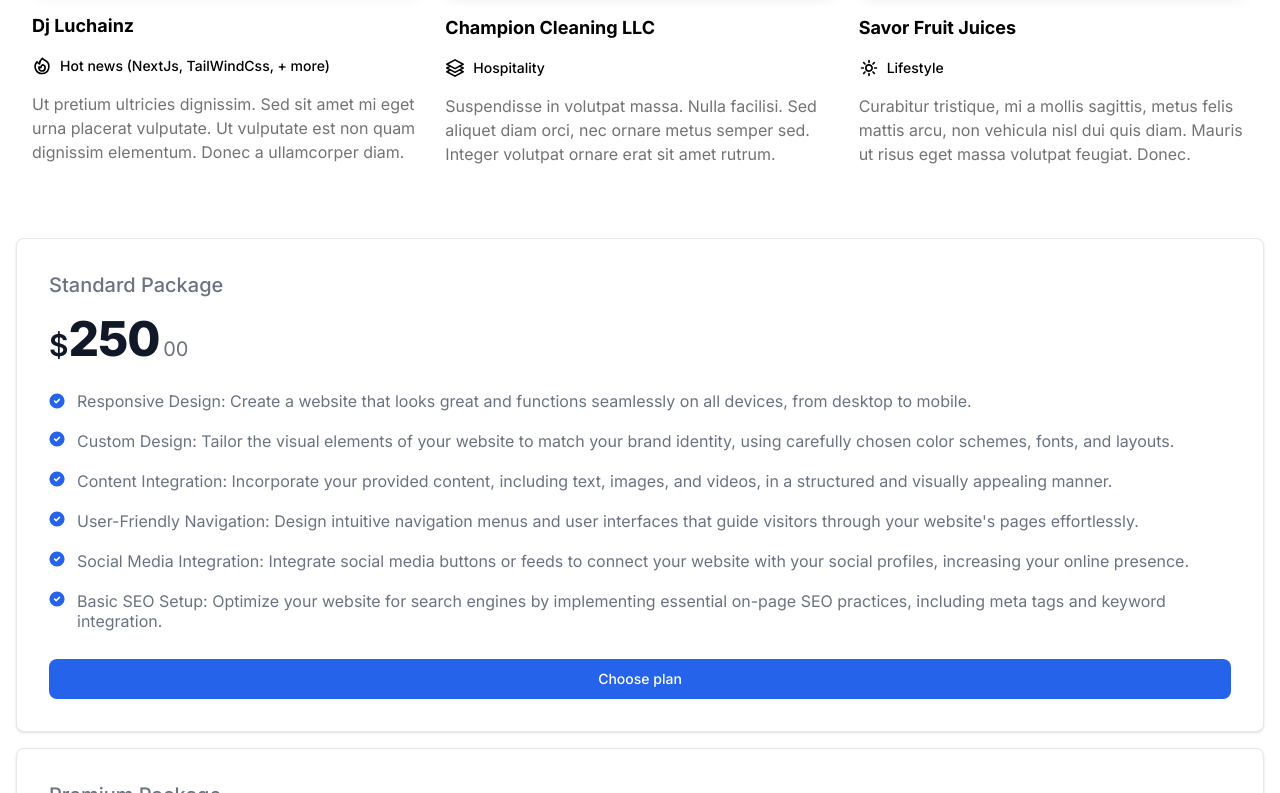
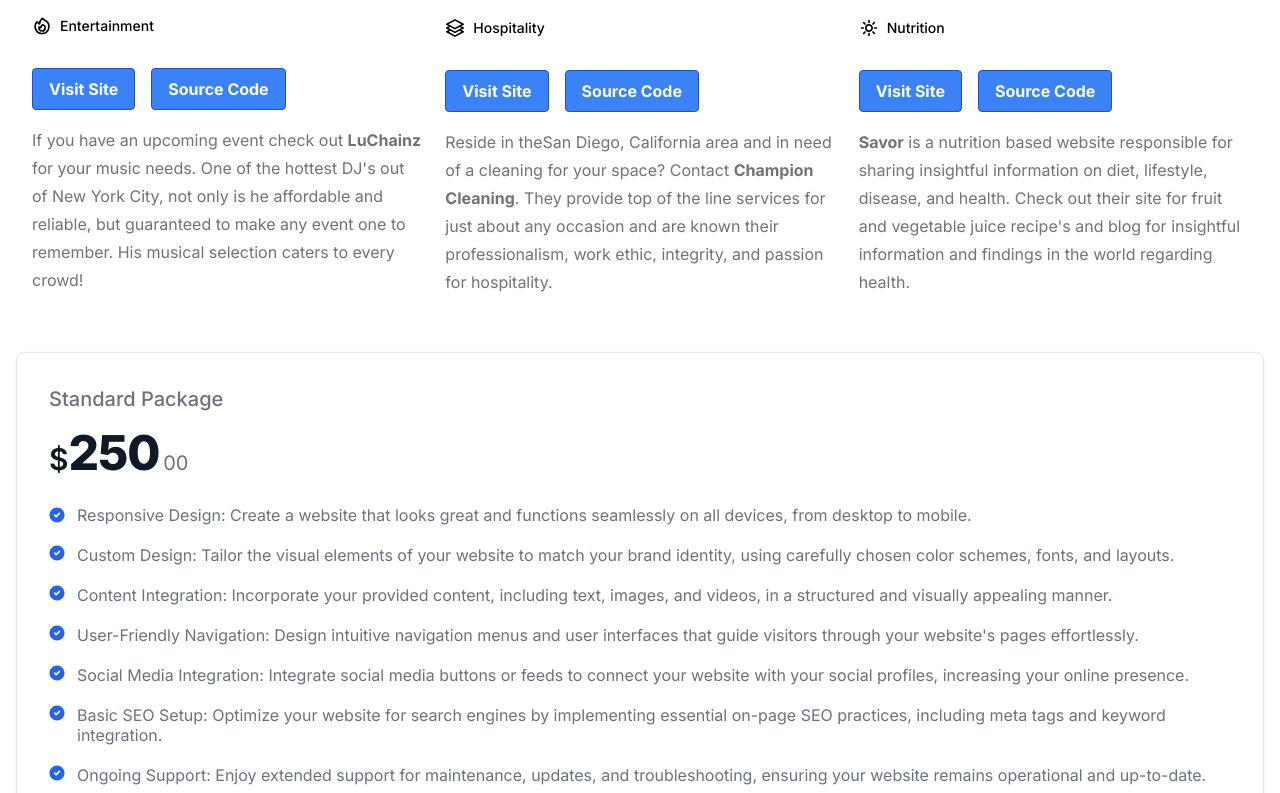
Before and after one commit to lamboprogramming/portfolio, a Next.js app: page / in a window 1280 px wide. Shown: the part 1047-1840 px from the top of the page. Built offline with nearby package versions, Linux system fonts and the light colour scheme.

Commit message:
project component finished

```diff
--- a/app/components/Pricing.tsx
+++ b/app/components/Pricing.tsx
@@ -3,7 +3,7 @@ import React from 'react';
 const Pricing = () => {
   return (
     <div className='flex flex-wrap  p-4 space-x- space-y-4 justify-evenly'>
-
+     {/* Card 1  */}
     <div className="flex  flex-col w-full  p-4 bg-white border border-gray-200 rounded-lg shadow sm:p-8 ">
         <h5 className="mb-4 text-xl font-medium text-gray-500 ">Standard Package</h5>
         <div className="flex items-baseline text-gray-900 ">
@@ -11,7 +11,7 @@ const Pricing = () => {
             <span className="text-5xl font-extrabold tracking-tight">250</span>
             <span className="ml-1 text-xl font-normal text-gray-500 ">00</span>
         </div>
-        <ul role="list" className="space-y-5 my-7">
+        <ul role="list" className="space-y-5 my-7  ">
             <li className="flex space-x-3 items-center">
                 <svg className="flex-shrink-0 w-4 h-4 text-blue-600 " aria-hidden="true" xmlns="http://www.w3.org/2000/svg" fill="currentColor" viewBox="0 0 20 20">
                     <path d="M10 .5a9.5 9.5 0 1 0 9.5 9.5A9.51 9.51 0 0 0 10 .5Zm3.707 8.207-4 4a1 1 0 0 1-1.414 0l-2-2a1 1 0 0 1 1.414-1.414L9 10.586l3.293-3.293a1 1 0 0 1 1.414 1.414Z"/>
@@ -48,17 +48,25 @@ const Pricing = () => {
                 </svg>
                 <span className="text-base font-normal leading-tight text-gray-500 ">Basic SEO Setup: Optimize your website for search engines by implementing essential on-page SEO practices, including meta tags and keyword integration.</span>
             </li>
+            <li className="flex space-x-3">
+                <svg className="flex-shrink-0 w-4 h-4 text-blue-600 " aria-hidden="true" xmlns="http://www.w3.org/2000/svg" fill="currentColor" viewBox="0 0 20 20">
+                    <path d="M10 .5a9.5 9.5 0 1 0 9.5 9.5A9.51 9.51 0 0 0 10 .5Zm3.707 8.207-4 4a1 1 0 0 1-1.414 0l-2-2a1 1 0 0 1 1.414-1.414L9 10.586l3.293-3.293a1 1 0 0 1 1.414 1.414Z"/>
+                </svg>
+                <span className="text-base font-normal leading-tight text-gray-500 ">Ongoing Support: Enjoy extended support for maintenance, updates, and troubleshooting, ensuring your website remains operational and up-to-date.</span>
+            </li>
 
 
         </ul>
+        <p className='mb-4 '>Further services may be requested at an additional rate</p>
         <button type="button" className="text-white bg-blue-600 hover:bg-blue-700 focus:ring-4 focus:outline-none focus:ring-blue-200  font-medium rounded-lg text-sm px-5 py-2.5 inline-flex justify-center w-full text-center">Choose plan</button>
     </div>
 
+    {/* Card 2 */}
     <div className="flex  flex-col w-full  p-4 bg-white border border-gray-200 rounded-lg shadow sm:p-8 ">
         <h5 className="mb-4 text-xl font-medium text-gray-500 ">Premium Package</h5>
         <div className="flex items-baseline text-gray-900 ">
             <span className="text-3xl font-semibold">$</span>
-            <span className="text-5xl font-extrabold tracking-tight">500</span>
+            <span className="text-5xl font-extrabold tracking-tight">475</span>
             <span className="ml-1 text-xl font-normal text-gray-500 ">00</span>
         </div>
         <ul role="list" className="space-y-5 my-7">
@@ -119,6 +127,7 @@ const Pricing = () => {
 
 
         </ul>
+        <p className='mb-4 '>Further services may be requested at an additional rate</p>
         <button type="button" className="text-white bg-blue-600 hover:bg-blue-700 focus:ring-4 focus:outline-none focus:ring-blue-200  font-medium rounded-lg text-sm px-5 py-2.5 inline-flex justify-center w-full text-center">Choose plan</button>
     </div>
 
--- a/app/components/Projects.tsx
+++ b/app/components/Projects.tsx
@@ -11,7 +11,7 @@ const Projects = () => {
   return (
     <div className='p-2'>
       {/* <!-- Container for demo purpose --> */}
-<div className="container my-12 mx-auto md:px-6">
+<div className=" my-2 mx-auto md:px-6">
   {/* <!-- Section: Design Block --> */}
   <section className="mb-8 text-center lg:text-left">
     <h2 className="mb-12 text-center text-3xl font-bold">
@@ -25,23 +25,30 @@ const Projects = () => {
 
           <Image src={Dj} alt="#" className="w-full" />
 
-          <a href="https://djluchainz.com/" className='cursor-pointer'>
-            <div
-              className="mask absolute top-0 right-0 bottom-0 left-0 h-full w-full overflow-hidden bg-fixed opacity-0 transition duration-300 ease-in-out hover:opacity-100 bg-[hsla(0,0%,98.4%,0.2)]"></div>
-          </a>
+
         </div>
-        <h5 className="mb-4 text-lg font-bold">Dj Luchainz </h5>
+        <h5 className="mb-4 text-lg font-bold">Dj LuChainz </h5>
         <div className="mb-4 flex items-center justify-center text-sm font-medium  lg:justify-start">
           <svg xmlns="http://www.w3.org/2000/svg" fill="none" viewBox="0 0 24 24" strokeWidth="2" stroke="currentColor" className="w-5 h-5 mr-2">
             <path strokeLinecap="round" strokeLinejoin="round" d="M15.362 5.214A8.252 8.252 0 0112 21 8.25 8.25 0 016.038 7.048 8.287 8.287 0 009 9.6a8.983 8.983 0 013.361-6.867 8.21 8.21 0 003 2.48z" />
             <path strokeLinecap="round" strokeLinejoin="round" d="M12 18a3.75 3.75 0 00.495-7.467 5.99 5.99 0 00-1.925 3.546 5.974 5.974 0 01-2.133-1A3.75 3.75 0 0012 18z" />
           </svg>
-          Hot news (NextJs, TailWindCss, + more)
+          Entertainment
         </div>
-        <p className="text-neutral-500 ">
-          Ut pretium ultricies dignissim. Sed sit amet mi eget urna placerat
-          vulputate. Ut vulputate est non quam dignissim elementum. Donec a
-          ullamcorper diam.
+        {/*  Buttons */}
+        <div className='flex mb-4 mt-8 space-x-4 justify-center lg:justify-start '>
+        <a href="https://djluchainz.com/" className='cursor-pointer'>
+          <button className="bg-blue-500 hover:bg-blue-700 text-white font-bold py-2 px-4 border border-blue-700 rounded ">Visit Site</button>
+        </a>
+
+        <a href="https://github.com/lamboprogramming/vercel-launch/tree/master/djluchainz" className='cursor-pointer'>
+          <button className="bg-blue-500 hover:bg-blue-700 text-white font-bold py-2 px-4 border border-blue-700 rounded">Source Code</button>
+        </a>
+        </div>
+
+
+        <p className="text-neutral-500 leading-7  ">
+          If you have an upcoming event check out <span className="font-bold">LuChainz</span> for your music needs. One of the hottest DJ&apos;s out of New York City, not only is he affordable and reliable, but guaranteed to make any event one to remember. His musical selection caters to every crowd!
         </p>
       </div>
 
@@ -49,24 +56,27 @@ const Projects = () => {
       <div className="mb-12 lg:mb-0">
         <div className="relative mb-6 overflow-hidden rounded-lg bg-cover bg-no-repeat shadow-lg dark:shadow-black/20 bg-[50%]" data-te-ripple-init data-te-ripple-color="light">
           <Image src={Champion} className="w-full " alt="#"  />
-          <a href="https://cleaning-service-git-master-lamboprogramming.vercel.app/
-">
-            <div
-              className="mask absolute top-0 right-0 bottom-0 left-0 h-full w-full overflow-hidden bg-fixed opacity-0 transition duration-300 ease-in-out hover:opacity-100 bg-[hsla(0,0%,98.4%,0.2)]"></div>
-          </a>
         </div>
 
-        <h5 className="mb-4 text-lg font-bold">Champion Cleaning LLC</h5>
+        <h5 className="mb-4 text-lg font-bold">Champion Cleaning</h5>
         <div className="mb-4 flex items-center justify-center text-sm font-medium text-primary  lg:justify-start">
           <svg xmlns="http://www.w3.org/2000/svg" fill="none" viewBox="0 0 24 24" strokeWidth="2" stroke="currentColor" className="w-5 h-5 mr-2">
             <path strokeLinecap="round" strokeLinejoin="round" d="M6.429 9.75L2.25 12l4.179 2.25m0-4.5l5.571 3 5.571-3m-11.142 0L2.25 7.5 12 2.25l9.75 5.25-4.179 2.25m0 0L21.75 12l-4.179 2.25m0 0l4.179 2.25L12 21.75 2.25 16.5l4.179-2.25m11.142 0l-5.571 3-5.571-3" />
           </svg>
           Hospitality
         </div>
-        <p className="text-neutral-500 ">
-          Suspendisse in volutpat massa. Nulla facilisi. Sed aliquet diam
-          orci, nec ornare metus semper sed. Integer volutpat ornare erat
-          sit amet rutrum.
+                {/*  Buttons */}
+            <div className='flex mb-4 mt-8 space-x-4 justify-center lg:justify-start '>
+              <a href="https://cleaning-service-git-master-lamboprogramming.vercel.app/" className='cursor-pointer'>
+                <button className="bg-blue-500 hover:bg-blue-700 text-white font-bold py-2 px-4 border border-blue-700 rounded ">Visit Site</button>
+              </a>
+
+        <a href="https://github.com/lamboprogramming/cleaning-service" className='cursor-pointer'>
+          <button className="bg-blue-500 hover:bg-blue-700 text-white font-bold py-2 px-4 border border-blue-700 rounded">Source Code</button>
+        </a>
+        </div>
+        <p className="text-neutral-500 leading-7  ">
+          Reside in theSan Diego, California area and in need of a cleaning for your space? Contact <span className="font-bold">Champion Cleaning</span>. They provide top of the line services for just about any occasion and are known their professionalism, work ethic, integrity, and passion for hospitality.
         </p>
       </div>
 
@@ -75,23 +85,27 @@ const Projects = () => {
         <div className="relative mb-6 overflow-hidden rounded-lg bg-cover bg-no-repeat shadow-lg  bg-[50%]" data-te-ripple-init data-te-ripple-color="light">
 
           <Image src={Savor} className="w-full" alt="#"  />
-          <a href="#!">
-            <div
-              className="mask absolute top-0 right-0 bottom-0 left-0 h-full w-full overflow-hidden bg-fixed opacity-0 transition duration-300 ease-in-out hover:opacity-100 bg-[hsla(0,0%,98.4%,0.2)]"></div>
-          </a>
+
         </div>
-
         <h5 className="mb-4 text-lg font-bold">Savor Fruit Juices</h5>
         <div className="mb-4 flex items-center justify-center text-sm font-medium text-warning lg:justify-start">
           <svg xmlns="http://www.w3.org/2000/svg" fill="none" viewBox="0 0 24 24" strokeWidth="2" stroke="currentColor" className="w-5 h-5 mr-2">
             <path strokeLinecap="round" strokeLinejoin="round" d="M12 3v2.25m6.364.386l-1.591 1.591M21 12h-2.25m-.386 6.364l-1.591-1.591M12 18.75V21m-4.773-4.227l-1.591 1.591M5.25 12H3m4.227-4.773L5.636 5.636M15.75 12a3.75 3.75 0 11-7.5 0 3.75 3.75 0 017.5 0z" />
           </svg>
-          Lifestyle
+          Nutrition
         </div>
-        <p className="text-neutral-500">
-          Curabitur tristique, mi a mollis sagittis, metus felis mattis
-          arcu, non vehicula nisl dui quis diam. Mauris ut risus eget massa
-          volutpat feugiat. Donec.
+             {/*  Buttons */}
+             <div className='flex mb-4 mt-8 space-x-4 justify-center lg:justify-start '>
+        <a href="#!" className='cursor-pointer'>
+          <button className="bg-blue-500 hover:bg-blue-700 text-white font-bold py-2 px-4 border border-blue-700 rounded ">Visit Site</button>
+        </a>
+
+        <a href="#!" className='cursor-pointer'>
+          <button className="bg-blue-500 hover:bg-blue-700 text-white font-bold py-2 px-4 border border-blue-700 rounded">Source Code</button>
+        </a>
+        </div>
+        <p className="text-neutral-500 leading-7 ">
+         <span className="font-bold">Savor</span> is a nutrition based website responsible for sharing insightful information on diet, lifestyle, disease, and health. Check out their site for fruit and vegetable juice recipe&apos;s and blog for insightful information and findings in the world regarding health.
         </p>
       </div>
     </div>
```
